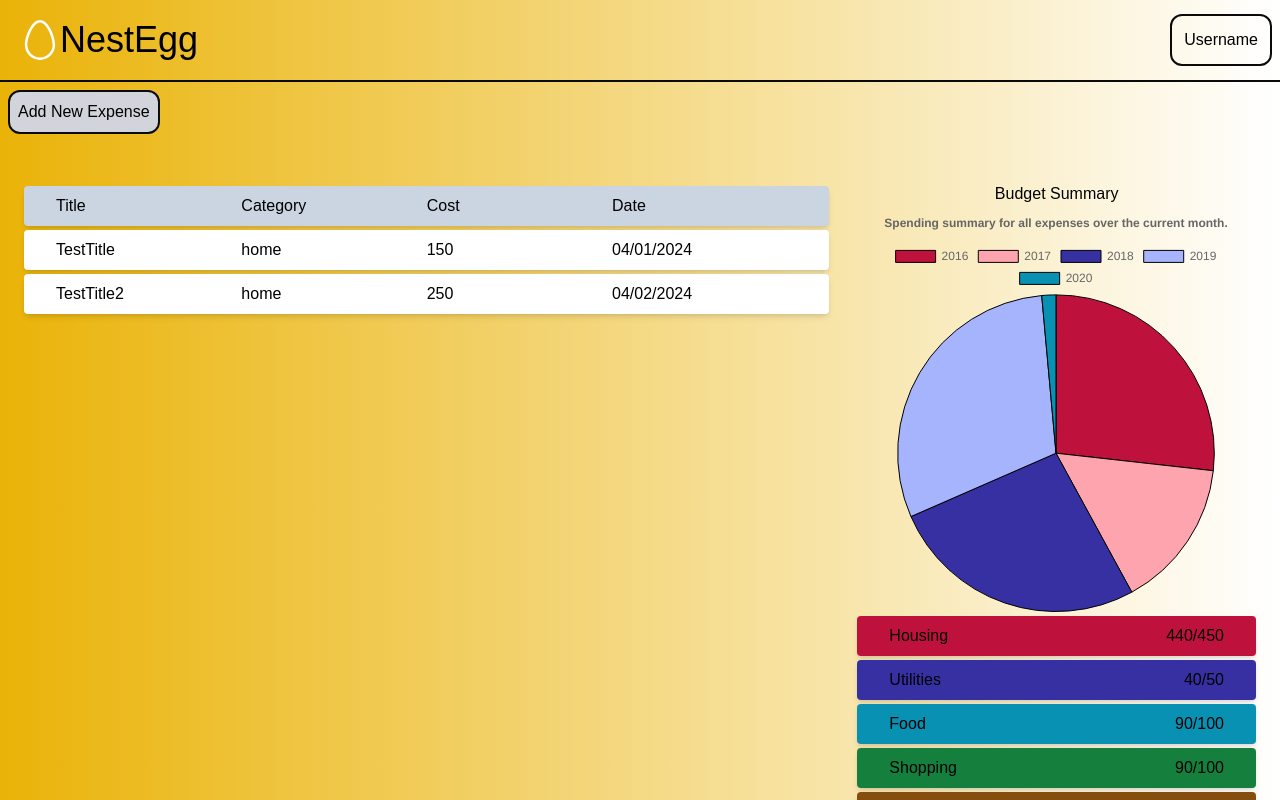
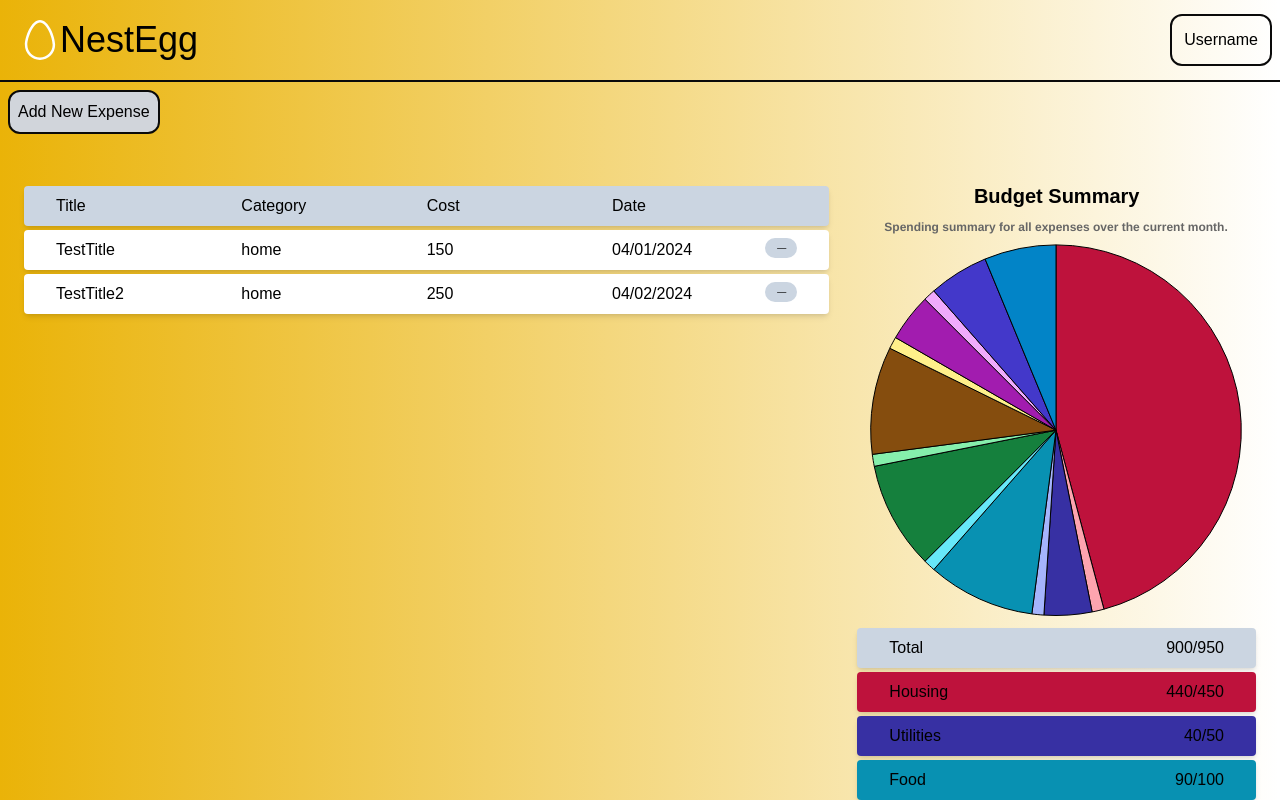
Before and after one commit to NestEggOrg/NestEgg, a React app: page /home in a window 1280 px wide. Shown: the top 800 px of the page. Built offline with nearby package versions, Linux system fonts and the light colour scheme.

Commit message:
updated chart references, summary, and delete button

```diff
--- a/src/client/components/Expense.jsx
+++ b/src/client/components/Expense.jsx
@@ -1,13 +1,14 @@
 import React, { useState } from 'react';
 
-const Expense = ({ title, category, cost, date }) => {
+const Expense = ({ title, category, cost, date, handleDelete}) => {
 
   return (
   <div className="grid grid-cols-4 bg-white shadow-md rounded px-8 pt-2 pb-2 mb-1 mt-1 ml-1 mr-1" >
    <div>{title}</div>
    <div>{category}</div>
    <div>{cost}</div>
-   <div>{date}</div>
+   <div className='flex justify-between'>{date}<button onClick={handleDelete} className="bg-slate-300 hover:bg-red-500 text-black font-bold py-1 px-4 w-3 h-5 rounded-full flex justify-self-end"><div className='-mt-3 -ml-1'>_</div></button></div>
+
   </div>
   )
 };
--- a/src/client/components/Expenses.jsx
+++ b/src/client/components/Expenses.jsx
@@ -1,7 +1,7 @@
 import React, { useState } from 'react';
 import Expense from './Expense';
 
-const Expenses = ({ expenses }) => {
+const Expenses = ({ expenses, handleDelete }) => {
   const expenseList = [];
 
     expenses.forEach(ex => {
@@ -11,6 +11,7 @@ const Expenses = ({ expenses }) => {
       category={ex.category}
       cost={ex.cost}
       date={ex.date}
+      handleDelete={handleDelete}
     />
     )})
 
--- a/src/client/components/HomePage.jsx
+++ b/src/client/components/HomePage.jsx
@@ -2,8 +2,8 @@ import React, { useState, useEffect } from 'react';
 import HeaderBar from './HeaderBar';
 import Expenses from './Expenses';
 import PieChartArea from './PieChartArea';
-import Chart from "chart.js/auto";
-import { CategoryScale } from "chart.js";
+import Chart from 'chart.js/auto';
+import { CategoryScale } from 'chart.js';
 import TopBar from './TopBar';
 import UserModal from './UserModal';
 import ExpenseModal from './ExpenseModal';
@@ -13,32 +13,32 @@ const TestData = [
     id: 1,
     year: 2016,
     userGain: 80000,
-    userLost: 823
+    userLost: 823,
   },
   {
     id: 2,
     year: 2017,
     userGain: 45677,
-    userLost: 345
+    userLost: 345,
   },
   {
     id: 3,
     year: 2018,
     userGain: 78888,
-    userLost: 555
+    userLost: 555,
   },
   {
     id: 4,
     year: 2019,
     userGain: 90000,
-    userLost: 4555
+    userLost: 4555,
   },
   {
     id: 5,
     year: 2020,
     userGain: 4300,
-    userLost: 234
-  }
+    userLost: 234,
+  },
 ];
 
 const testExpenses = [
@@ -49,88 +49,152 @@ const testExpenses = [
 const testBudget = [450, 50, 100, 100, 100, 50, 50, 50];
 const testSpend = [440, 40, 90, 90, 90, 40, 50, 60];
 
-const categories = ['Housing', 'Utilities', 'Food', 'Shopping', 'Transport', 'Debt', 'Entertainment', 'Misc']
+const categories = [
+  'Housing',
+  'Utilities',
+  'Food',
+  'Shopping',
+  'Transport',
+  'Debt',
+  'Entertainment',
+  'Misc',
+];
+const pieChartLabels = [
+  'Housing',
+  'Housing Remaining',
+  'Utilities',
+  'Utilities Remaining',
+  'Food',
+  'Food Remaining',
+  'Shopping',
+  'Shopping Remaining',
+  'Transport',
+  'Transport Remaining',
+  'Debt',
+  'Debt Remaining',
+  'Entertainment',
+  'Entertainment Remaining',
+  'Misc',
+  'Misc Remaining',
+];
 
 const HomePage = () => {
-  const [isUserModal, setIsUserModal] = useState(false)
-  const [isExpenseModal, setIsExpenseModal] = useState(false)
-
+  const [isUserModal, setIsUserModal] = useState(false);
+  const [isExpenseModal, setIsExpenseModal] = useState(false);
 
   const [expenses, setExpenses] = useState(testExpenses);
   const [budget, setBudget] = useState(testBudget);
   const [totalSpend, setTotalSpend] = useState(testSpend);
-  const [category, setCategory] =useState("all expenses");
-  const [timeFrame, setTimeFrame] =useState("current month");
-  const [pieSlices, setPieSlices] =useState([])
+  const [category, setCategory] = useState('all expenses');
+  const [timeFrame, setTimeFrame] = useState('current month');
+  const [pieSlices, setPieSlices] = useState([0, 0]);
   const [chartData, setChartData] = useState({
-    labels: TestData.map((data) => data.year),
+    labels: pieChartLabels,
     datasets: [
       {
-        label: "spend",
-        data: TestData.map((data) => data.userGain),
+        label: 'spend',
+        data: pieSlices,
         backgroundColor: [
-          "rgb(190 18 60)",
-          "rgb(253 164 175)",
-          "rgb(55 48 163)",
-          "rgb(165 180 252)",
-          "rgb(8 145 178)",
-          "rgb(103 232 249)",
-          "rgb(21 128 61)",
-          "rgb(134 239 172)",
-          "rgb(133 77 14)",
-          "rgb(254 240 138)",
-          "rgb(162 28 175)",
-          "rgb(240 171 252)",
-          "rgb(67 56 202)",
-          "rgb(165 180 252)",
-          "rgb(2 132 199)",
-          "rgb(125 211 252)",
+          'rgb(190 18 60)',
+          'rgb(253 164 175)',
+          'rgb(55 48 163)',
+          'rgb(165 180 252)',
+          'rgb(8 145 178)',
+          'rgb(103 232 249)',
+          'rgb(21 128 61)',
+          'rgb(134 239 172)',
+          'rgb(133 77 14)',
+          'rgb(254 240 138)',
+          'rgb(162 28 175)',
+          'rgb(240 171 252)',
+          'rgb(67 56 202)',
+          'rgb(165 180 252)',
+          'rgb(2 132 199)',
+          'rgb(125 211 252)',
         ],
-        borderColor: "black",
-        borderWidth: 1
-      }
-    ]
+        borderColor: 'black',
+        borderWidth: 1,
+      },
+    ],
   });
 
-  useEffect(()=> {
+  useEffect(() => {
     const newState = [];
     totalSpend.forEach((exp, index) => {
       newState.push(exp);
-      newState.push(budget[index])
+      newState.push(budget[index] - exp > 0 ? budget[index] - exp : 0);
     });
-    setPieSlices(newState)
-    console.log(pieSlices)
-  }, [totalSpend, budget])
+    setPieSlices(newState);
+  }, [totalSpend, budget]);
+
+  useEffect(() => {
+    setChartData({
+      labels: pieChartLabels,
+      datasets: [
+        {
+          label: 'spend',
+          data: pieSlices,
+          backgroundColor: [
+            'rgb(190 18 60)',
+            'rgb(253 164 175)',
+            'rgb(55 48 163)',
+            'rgb(165 180 252)',
+            'rgb(8 145 178)',
+            'rgb(103 232 249)',
+            'rgb(21 128 61)',
+            'rgb(134 239 172)',
+            'rgb(133 77 14)',
+            'rgb(254 240 138)',
+            'rgb(162 28 175)',
+            'rgb(240 171 252)',
+            'rgb(67 56 202)',
+            'rgb(165 180 252)',
+            'rgb(2 132 199)',
+            'rgb(125 211 252)',
+          ],
+          borderColor: 'black',
+          borderWidth: 1,
+        },
+      ],
+    });
+  }, [pieSlices]);
 
   // Handles User Modal
   const handleUserOpen = () => {
-    setIsUserModal(true)
-  }
+    setIsUserModal(true);
+  };
   const handleUserClose = () => {
-    setIsUserModal(false)
-  }
+    setIsUserModal(false);
+  };
 
   // Handles Expense Modal
   const handleExpenseOpen = () => {
-    setIsExpenseModal(true)
-  }
+    setIsExpenseModal(true);
+  };
   const handleExpenseClose = () => {
-    setIsExpenseModal(false)
+    setIsExpenseModal(false);
+  };
+
+  //Handles Delete Button on Expense
+  const handleDelete = () => {
+    console.log("deleted")
   }
 
   return (
-
     <div className='min-h-screen bg-gradient-to-r from-yellow-500 via-yellow-200-500 to-white-500'>
-      <HeaderBar handleUserOpen={handleUserOpen}/>
-        <UserModal isOpen={isUserModal} onClose = {handleUserClose}/>
-      <TopBar handleExpenseOpen={handleExpenseOpen}/>
-      <ExpenseModal isOpen={isExpenseModal} onClose={handleExpenseClose}/>
+      <HeaderBar handleUserOpen={handleUserOpen} />
+      <UserModal isOpen={isUserModal} onClose={handleUserClose} />
+      <TopBar handleExpenseOpen={handleExpenseOpen} />
+      <ExpenseModal isOpen={isExpenseModal} onClose={handleExpenseClose} />
 
       {/* Header Bar */}
       {/* <HeaderBar></HeaderBar> */}
       <div className='flex'>
-        <Expenses expenses={expenses} />
-        <PieChartArea chartData={chartData}
+        <Expenses
+          handleDelete={handleDelete}
+          expenses={expenses} />
+        <PieChartArea
+          chartData={chartData}
           totalSpend={totalSpend}
           budget={budget}
           category={category}
--- a/src/client/components/PieChart.jsx
+++ b/src/client/components/PieChart.jsx
@@ -6,11 +6,14 @@ const PieChart = ({chartData, category, timeFrame}) => {
 
   return (
     <div>
-      <h2 style={{ textAlign: "center" }}>Budget Summary</h2>
+      <h1 className='flex justify-center font-bold text-xl'>Budget Summary</h1>
       <Pie
         data={chartData}
         options={{
           plugins: {
+            legend: {
+              display: false,
+            },
             title: {
               display: true,
               text: `Spending summary for ${category} over the ${timeFrame}.`
--- a/src/client/components/PieChartArea.jsx
+++ b/src/client/components/PieChartArea.jsx
@@ -6,14 +6,11 @@ import LegendItem from './LegendItem';
 
 const PieChartArea = ({chartData, category, timeFrame, totalSpend, budget, categories}) => {
 
+  const spent = totalSpend.reduce((acc, curr) => acc + curr, 0)
+  const totalBudget = budget.reduce((acc, curr) => acc +curr, 0)
+
   const legendItems = [];
-  console.log(budget)
-  console.log(totalSpend)
-  console.log(categories)
-  console.log(chartData.datasets[0].backgroundColor)
-
   totalSpend.forEach((cat, index) => {
-
     legendItems.push(
       <LegendItem
         id={index}
@@ -29,6 +26,10 @@ const PieChartArea = ({chartData, category, timeFrame, totalSpend, budget, categ
     <div className=" w-1/3 mt-10 ml-5 mr-5">
       <PieChart  chartData={chartData} category={category}
         timeFrame={timeFrame}></PieChart>
+        <div className={`flex justify-between bg-slate-300 shadow-md rounded px-8 pt-2 pb-2 mb-1 mt-3 ml-1 mr-1`}>
+            <div>Total</div>
+            <div>{spent}/{totalBudget}</div>
+        </div>
         <div>
           {legendItems}
         </div>
```
Lines whose indentation alone changed are shown as unchanged.
